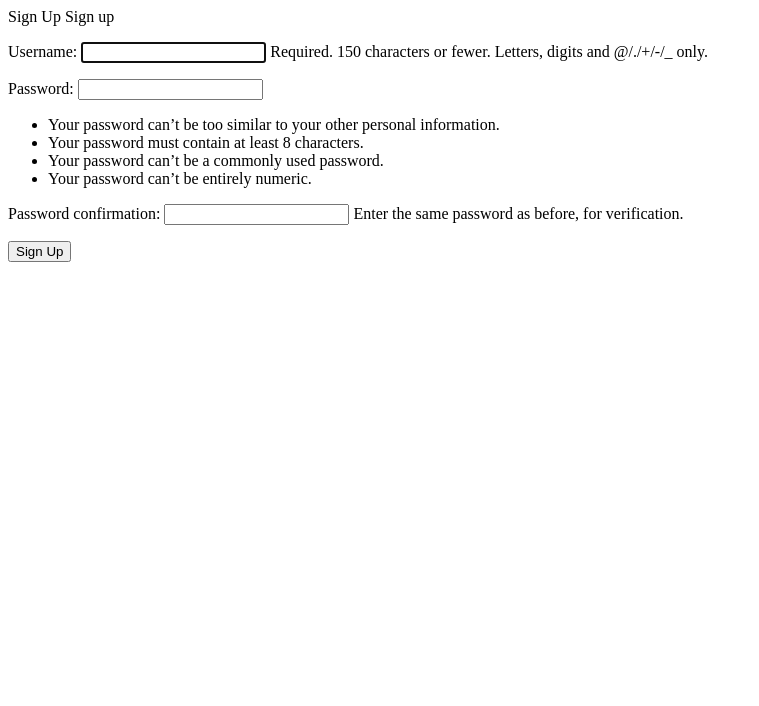
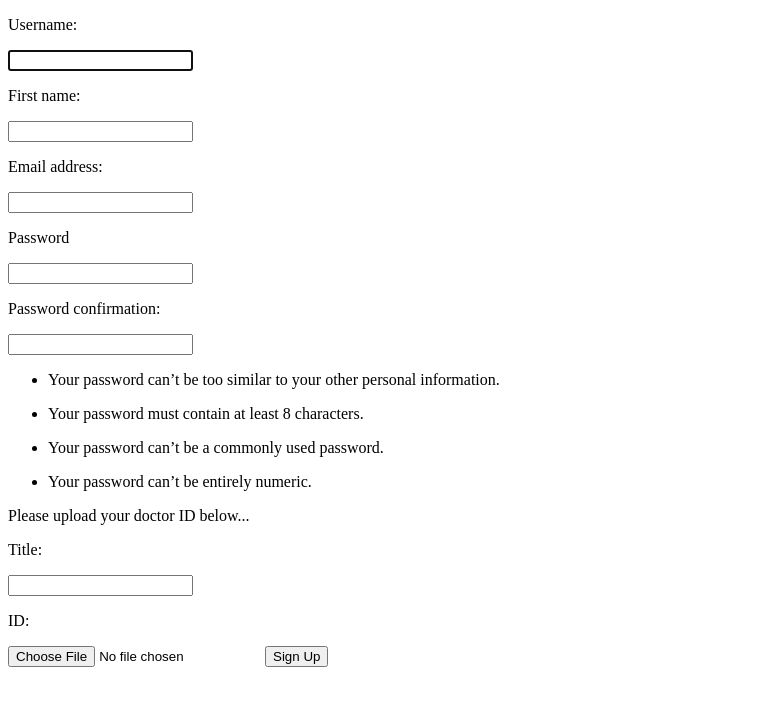
Before and after one commit to WyattMB/TimeSheetManagement, a Django app: page /registration/signup/ in a window 1280 px wide. Shown: the top 706 px of the page, without its empty margins (0-759 px from the left). Run offline with Django 4.2, Linux system fonts and the light colour scheme.

Commit message:
Signup finished

```diff
--- /dev/null
+++ b/TimeSheet/forms.py
@@ -0,0 +1,35 @@
+from django import forms
+from django.contrib.auth.forms import UserCreationForm
+from django.contrib.auth.models import User
+from TimeSheet.models import Profile
+
+
+class NewUserForm(UserCreationForm):
+	email = forms.EmailField(required=True)
+
+	class Meta:
+		model = User
+		fields = ("username", "first_name", "email", "password1", "password2")
+
+	def save(self, commit=True):
+		user = super(NewUserForm, self).save(commit=False)
+		user.email = self.cleaned_data['email']
+		if commit:
+			user.save()
+		return user
+
+
+class NewProfileForm(forms.ModelForm):
+	class Meta:
+		model = Profile
+		exclude = ["user", "deleted_date", "deleted_by"]
+
+
+# class SignUpForm(NewUserForm, NewProfileForm):
+# 	def save(self, commit=True):
+# 		user = super(SignUpForm, self).save(commit=False)
+# 		user.firstname = self.cleaned_data['first_name']
+# 		user.email = self.cleaned_data['email']
+# 		if commit:
+# 			user.save()
+# 		return user
--- a/TimeSheet/models.py
+++ b/TimeSheet/models.py
@@ -7,7 +7,7 @@ from django.contrib.auth.models import User
 class Profile(models.Model):
     user = models.OneToOneField(User, on_delete=models.CASCADE)
     title = models.CharField(max_length=30)
-    image = models.ImageField(upload_to='media')
+    image = models.ImageField(upload_to='images/')
     deleted_date = models.DateField(null=True)
     deleted_by = models.CharField(null=True, max_length=30)
 
--- a/TimeSheet/views.py
+++ b/TimeSheet/views.py
@@ -1,3 +1,4 @@
+from django.http import HttpResponseRedirect
 from django.shortcuts import render
 from django.urls import reverse_lazy
 from django.views.generic import DetailView, CreateView, ListView, TemplateView
@@ -6,6 +7,7 @@ from django.contrib.auth.models import User
 from django.contrib.auth.forms import UserCreationForm
 from django.shortcuts import render, redirect
 from TimeSheet.models import Profile, WorkDay
+from TimeSheet.forms import NewUserForm, NewProfileForm
 
 # Create your views here.
 
@@ -30,24 +32,36 @@ class HomeView(TemplateView):
 #     tempalte_name = 'templates/account.html'
 
 
-class Signup(CreateView):
-    form_class = UserCreationForm
-    success_url = reverse_lazy('login')
+def signup_view(request):
+
     template_name = 'registration/signup.html'
+    context = {}
+
+    if request.method == 'POST':
+        user_form = NewUserForm(request.POST)
+        profile_form = NewProfileForm(request.POST, request.FILES)
+
+        if all((user_form.is_valid(), profile_form.is_valid())):
+            user = user_form.save(commit=False)
+            user.save()
+            profile = profile_form.save(commit=False)
+            profile.user = user
+            profile.save()
+            return HttpResponseRedirect(reverse_lazy('login'))
+        else:
+            user_form = NewUserForm()
+            profile_form = NewProfileForm()
+    else:
+        user_form = NewUserForm()
+        profile_form = NewProfileForm()
 
 
-# def signup_view(request):
-#     if request.method == 'POST':
-#         form = UserCreationForm(request.POST)
-#         if form.is_valid():
-#             username = form.cleaned_data.get('username')
-#             raw_password = form.cleaned_data.get('password1')
-#             user = authenticate(username=username, password=raw_password)
-#             login(request, user)
-#             return redirect('home')
-#     else:
-#         form = UserCreationForm()
-#     return render(request, 'signup.html', {'form': form})
+    context.update({
+        'user_form': user_form,
+        'profile_form': profile_form,
+    })
+
+    return render(request, template_name, context)
 
 
 def logout_view(request):
--- a/TimeSheetManagement/settings.py
+++ b/TimeSheetManagement/settings.py
@@ -126,6 +126,8 @@ USE_TZ = True
 STATIC_URL = 'static/'
 LOGIN_REDIRECT_URL= 'home'
 LOGIN_URL = 'registration/login/'
+MEDIA_ROOT = os.path.join(BASE_DIR, 'media')
+MEDIA_URL = '/media/'
 
 # ROOT_DIR = os.path.dirname(os.path.abspath(__file__))
 # TEMPLATE_DIRS = (
--- a/TimeSheetManagement/urls.py
+++ b/TimeSheetManagement/urls.py
@@ -13,17 +13,18 @@ Including another URLconf
     1. Import the include() function: from django.urls import include, path
     2. Add a URL to urlpatterns:  path('blog/', include('blog.urls'))
 """
-
+from django.conf.urls.static import static
 from django.contrib import admin
 from django.urls import path, re_path, include
 from django.contrib.auth import views as auth_views
 from django.views.generic.base import RedirectView
-from TimeSheet.views import HomeView, Signup, logout_view #, ProfileView, TimeSheetView#, ReportView
+from TimeSheet.views import HomeView, logout_view, signup_view #, ProfileView, TimeSheetView#, ReportView
+from TimeSheetManagement import settings
 
 urlpatterns = [
     path('admin/', admin.site.urls, name='admin'),
     path('registration/login/', auth_views.LoginView.as_view(template_name='registration/login.html'), name='login'),
-    path('registration/signup/', Signup.as_view(), name='signup'),
+    path('registration/signup/', signup_view, name='signup'),
     path('', RedirectView.as_view(url='/registration/login/')),
     path('logout/', logout_view, name='logout'),
     path('home/', HomeView.as_view(), name='home'),
@@ -31,3 +32,7 @@ urlpatterns = [
     # path('timesheet/', TimeSheetView.as_view(), name='timesheet'),
     # path('reports/', ReportView.as_view(), name='report'),
 ]
+
+if settings.DEBUG:
+    urlpatterns += static(settings.MEDIA_URL,
+                          document_root=settings.MEDIA_ROOT)
--- a/templates/registration/login.html
+++ b/templates/registration/login.html
@@ -2,7 +2,7 @@
 <html lang="en">
 <head>
     <meta charset="UTF-8">
-    <title>Title</title>
+    <title>Login</title>
 </head>
 <body>
 
--- a/templates/registration/signup.html
+++ b/templates/registration/signup.html
@@ -1,12 +1,25 @@
 <!DOCTYPE html>
 <html lang="en">
-{% block title %}Sign Up{% endblock %}
 
 {% block content %}
-    <head>Sign up</head>
-    <form method="post">
+    <head>
+        <title>Sign Up</title>
+    </head>
+    <form method="post" enctype="multipart/form-data">
         {% csrf_token %}
-        {{ form.as_p }}
+        <p>Username:</p>{{ user_form.username }}
+        <p>First name:</p>{{ user_form.first_name }}
+        <p>Email address:</p>{{ user_form.email }}
+        <p>Password</p>{{ user_form.password1 }}<p>Password confirmation:</p>{{ user_form.password2 }}
+        <ul><li>Your password can’t be too similar to your other personal information.</li></ul>
+        <ul><li>Your password must contain at least 8 characters.</li></ul>
+        <ul><li>Your password can’t be a commonly used password.</li></ul>
+        <ul><li>Your password can’t be entirely numeric.</li></ul>
+        {{ user_form.errors }}
+        <p>Please upload your doctor ID below...</p>
+        <p>Title: </p>{{ profile_form.title }}
+        <p>ID:</p>{{ profile_form.image }}
+        {{ profile_form.errors }}
         <button type="submit">Sign Up</button>
     </form>
 {% endblock %}
```
Also changed, not shown: templates/base.html (+4 -3 lines).
